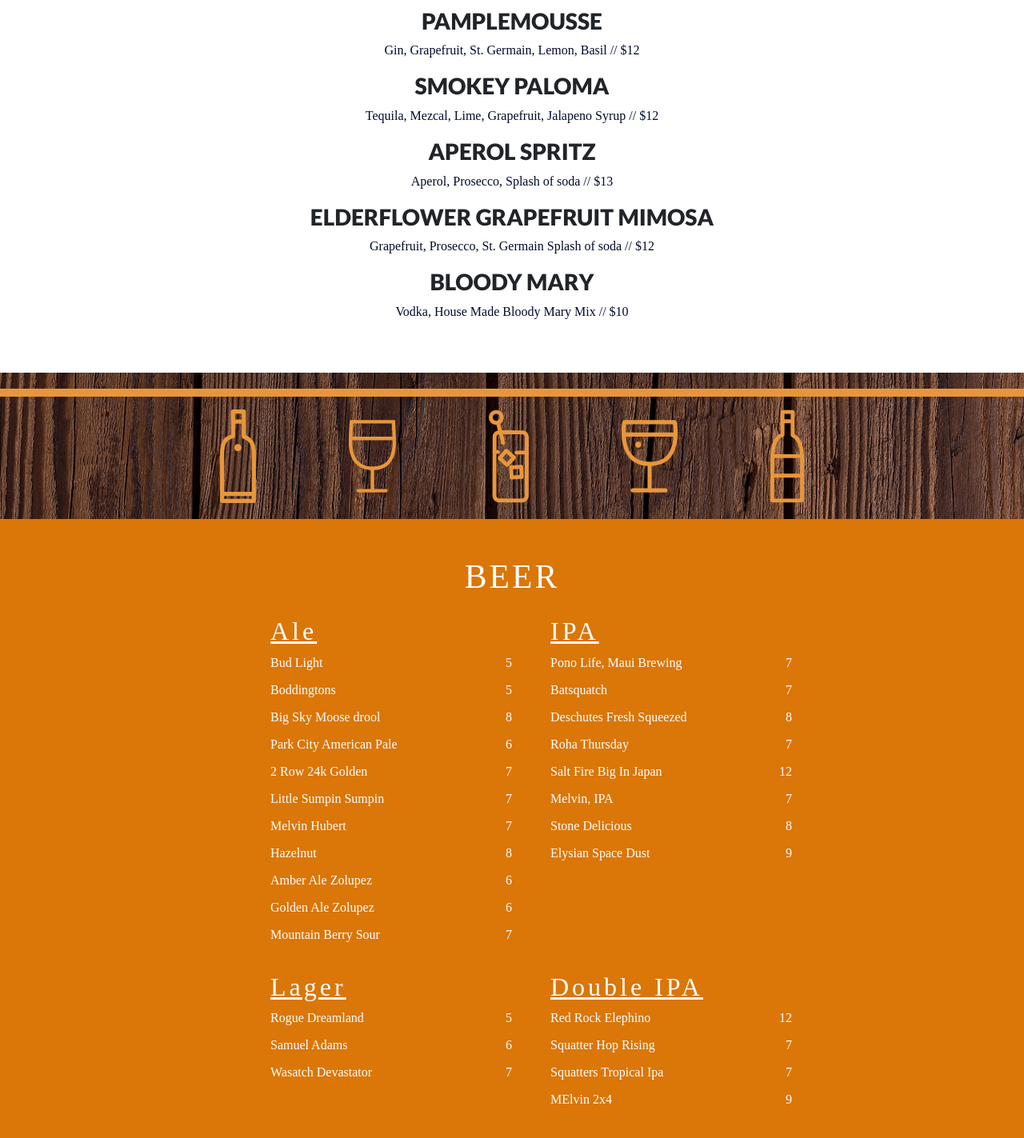
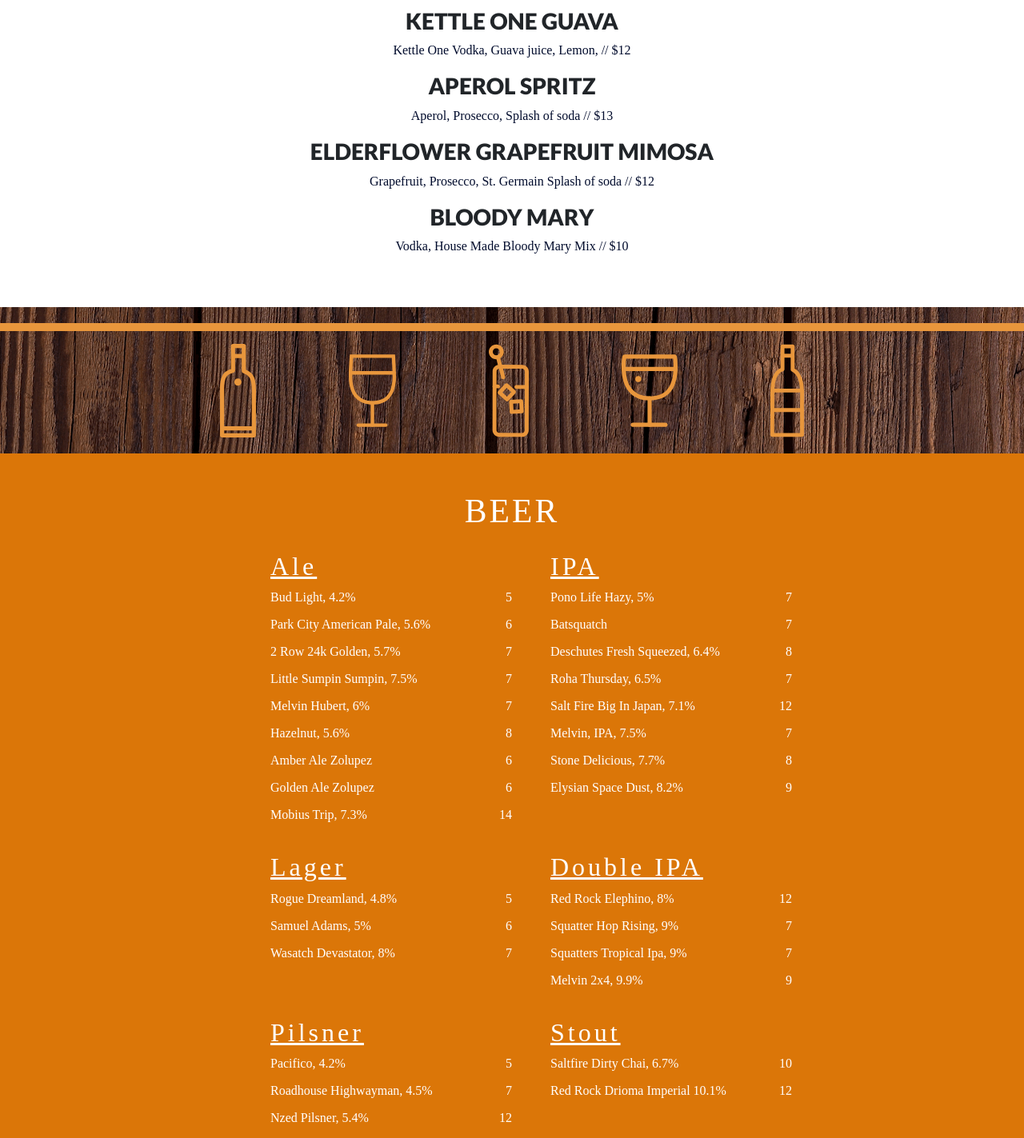
Before and after one commit to theeatingestablishment/theeatingestablishment.github.io, a Nuxt app: page / in a window 1280 px wide. Shown: the part 460-1883 px from the top of the page at 80% size. Built offline with nearby package versions, Linux system fonts and the light colour scheme; a web font is replaced by a local one.

Commit message:
Updated beer menu

```diff
--- a/modules/beers.vue
+++ b/modules/beers.vue
@@ -48,35 +48,27 @@
           title: "Ale",
           items: [
             {
-              title: "Bud Light",
+              title: "Bud Light, 4.2%",
               price: 5,
             },
             {
-              title: "Boddingtons",
-              price: 5,
-            },
-            {
-              title: "Big Sky Moose drool",
-              price: 8,
-            },
-            {
-              title: "Park City American Pale",
+              title: "Park City American Pale, 5.6%",
               price: 6,
             },
             {
-              title: "2 Row 24k Golden",
+              title: "2 Row 24k Golden, 5.7%",
               price: 7,
             },
             {
-              title: "Little Sumpin Sumpin",
+              title: "Little Sumpin Sumpin, 7.5%",
               price: 7,
             },
             {
-              title: "Melvin Hubert",
+              title: "Melvin Hubert, 6%",
               price: 7,
             },
             {
-              title: "Hazelnut",
+              title: "Hazelnut, 5.6% ",
               price: 8,
             },
             {
@@ -88,8 +80,8 @@
               price: 6,
             },
             {
-              title: "Mountain Berry Sour",
-              price: 7,
+              title: "Mobius Trip, 7.3%",
+              price: 14,
             },
           ],
         },
@@ -97,7 +89,7 @@
           title: "IPA",
           items: [
             {
-              title: "Pono Life, Maui Brewing",
+              title: "Pono Life Hazy, 5%",
               price: 7,
             },
             {
@@ -105,27 +97,27 @@
               price: 7,
             },
             {
-              title: "Deschutes Fresh Squeezed",
+              title: "Deschutes Fresh Squeezed, 6.4%",
               price: 8,
             },
             {
-              title: "Roha Thursday",
+              title: "Roha Thursday, 6.5%",
               price: 7,
             },
             {
-              title: "Salt Fire Big In Japan",
+              title: "Salt Fire Big In Japan, 7.1%",
               price: 12,
             },
             {
-              title: "Melvin, IPA",
+              title: "Melvin, IPA, 7.5%",
               price: 7,
             },
             {
-              title: "Stone Delicious",
+              title: "Stone Delicious, 7.7%",
               price: 8,
             },
             {
-              title: "Elysian Space Dust",
+              title: "Elysian Space Dust, 8.2%",
               price: 9,
             },
           ],
@@ -134,15 +126,15 @@
           title: "Lager",
           items: [
             {
-              title: "Rogue Dreamland",
+              title: "Rogue Dreamland, 4.8%",
               price: 5,
             },
             {
-              title: "Samuel Adams",
+              title: "Samuel Adams, 5%",
               price: 6,
             },
             {
-              title: "Wasatch Devastator",
+              title: "Wasatch Devastator, 8%",
               price: 7,
             },
           ],
@@ -151,19 +143,19 @@
           title: "Double IPA",
           items: [
             {
-              title: "Red Rock Elephino",
+              title: "Red Rock Elephino, 8%",
               price: 12,
             },
             {
-              title: "Squatter Hop Rising",
+              title: "Squatter Hop Rising, 9%",
               price: 7,
             },
             {
-              title: "Squatters Tropical Ipa",
+              title: "Squatters Tropical Ipa, 9%",
               price: 7,
             },
             {
-              title: "MElvin 2x4",
+              title: "Melvin 2x4, 9.9%",
               price: 9,
             },
           ],
@@ -172,23 +164,23 @@
           title: "Pilsner",
           items: [
             {
-              title: "Pacifico",
+              title: "Pacifico, 4.2%",
               price: 5,
             },
             {
-              title: "Roadhouse Highwayman",
+              title: "Roadhouse Highwayman, 4.5%",
               price: 7,
             },
             {
-              title: "Nzed Pilsner",
+              title: "Nzed Pilsner, 5.4%",
               price: 12,
             },
             {
-              title: "Proper Czech Your Head",
+              title: "Proper Czech Your Head, 6%",
               price: 10,
             },
             {
-              title: "Park City Imperial",
+              title: "Park City Imperial, 7.7%",
               price: 7,
             },
           ],
@@ -197,11 +189,11 @@
           title: "Stout",
           items: [
             {
-              title: "Epic S.O.B Coffee",
-              price: 8,
+              title: "Saltfire Dirty Chai, 6.7%",
+              price: 10,
             },
             {
-              title: "Red Rock Drioma Imperial",
+              title: "Red Rock Drioma Imperial 10.1%",
               price: 12,
             },
           ],
@@ -210,8 +202,8 @@
           title: "Porter",
           items: [
             {
-              title: "Deschutes Black Butte",
-              price: 6,
+              title: "Grand Teton Mocha Porter",
+              price: 7,
             },
           ],
         },
--- a/modules/menu.vue
+++ b/modules/menu.vue
@@ -32,13 +32,8 @@
     return {
       items: [
         {
-          title: "Ginger Margarita",
-          description: "Tequila, Ginger Syrup, Lime, Cointreau",
-          price: 12,
-        },
-        {
-          title: "High West Smash",
-          description: "HW American Prairie, Lemon, Mint, Simple Syrup",
+          title: "Rum Sour ",
+          description: "Captain Morgan, Cinnamon Syrup, Lemon, Egg White ",
           price: 12,
         },
         {
@@ -47,12 +42,12 @@
           price: 12,
         },
         {
-          title: "Smokey Paloma",
-          description: "Tequila, Mezcal, Lime, Grapefruit, Jalapeno Syrup",
+          title: "Kettle One Guava",
+          description: "Kettle One Vodka, Guava juice, Lemon, ",
           price: 12,
         },
         {
-          title: "APerol Spritz",
+          title: "Aperol Spritz",
           description: "Aperol, Prosecco, Splash of soda",
           price: 13.0,
         },
```
